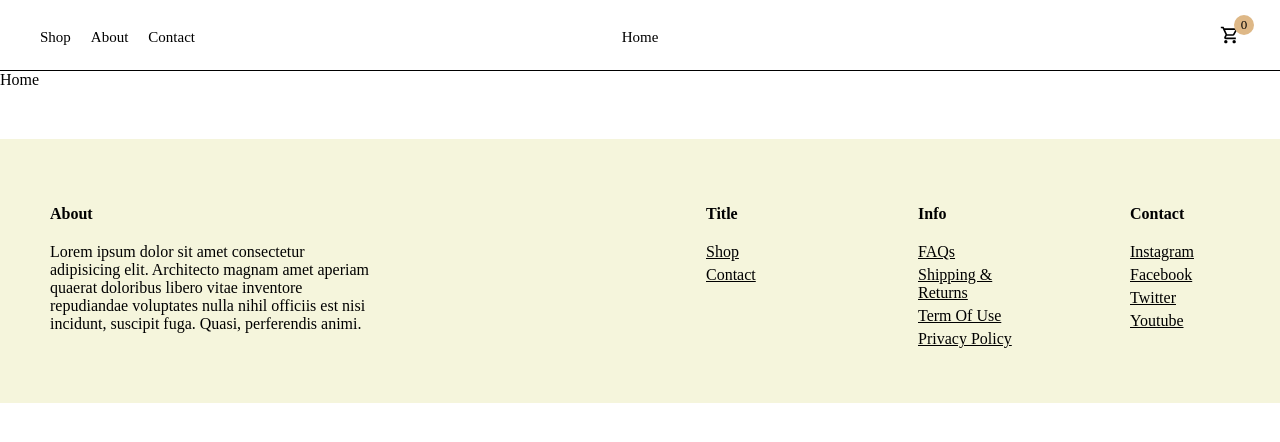
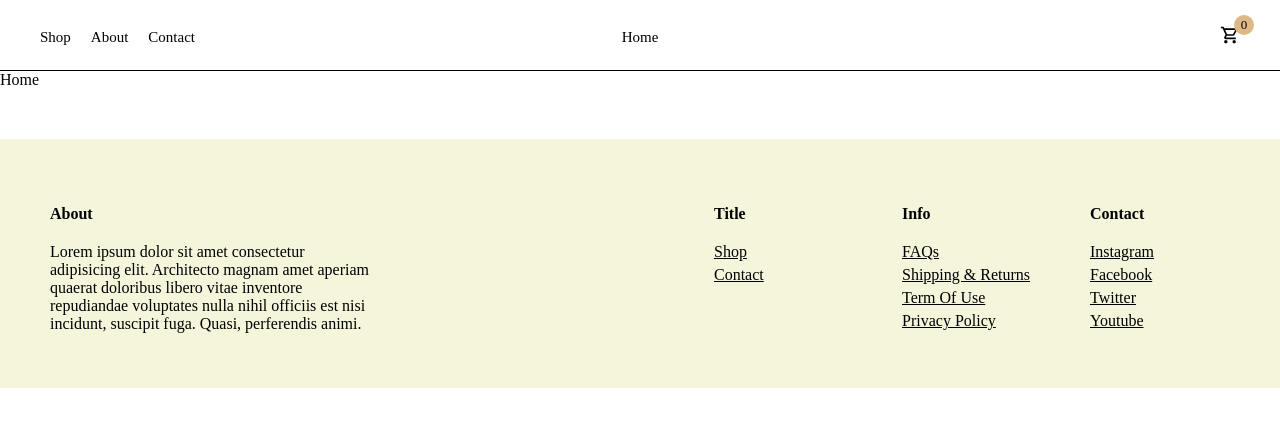
Before and after one commit to annazhutava/Webshop, a React app in the folder client/: page / in a window 1280 px wide. Shown: the top 442 px of the page. Built offline with nearby package versions, Linux system fonts and the light colour scheme; the HTML template or start-up script is replaced by a standard one.

Commit message:
adjusted width & gap in .right section of footer

```diff
--- a/client/src/components/Footer/Footer.scss
+++ b/client/src/components/Footer/Footer.scss
@@ -20,15 +20,14 @@
             display: flex;
             flex-wrap: wrap;
             justify-content: flex-end;
-            gap: 7rem;
-
+            gap: 3rem;
 
             span{
                 text-decoration: underline;
             }
 
             .item{
-                width: 100px;
+                width: 140px;
             }
         }
 
@@ -44,7 +43,6 @@
             span{
                margin-bottom: 5px;
             }
-
         }
     }
 }
```
